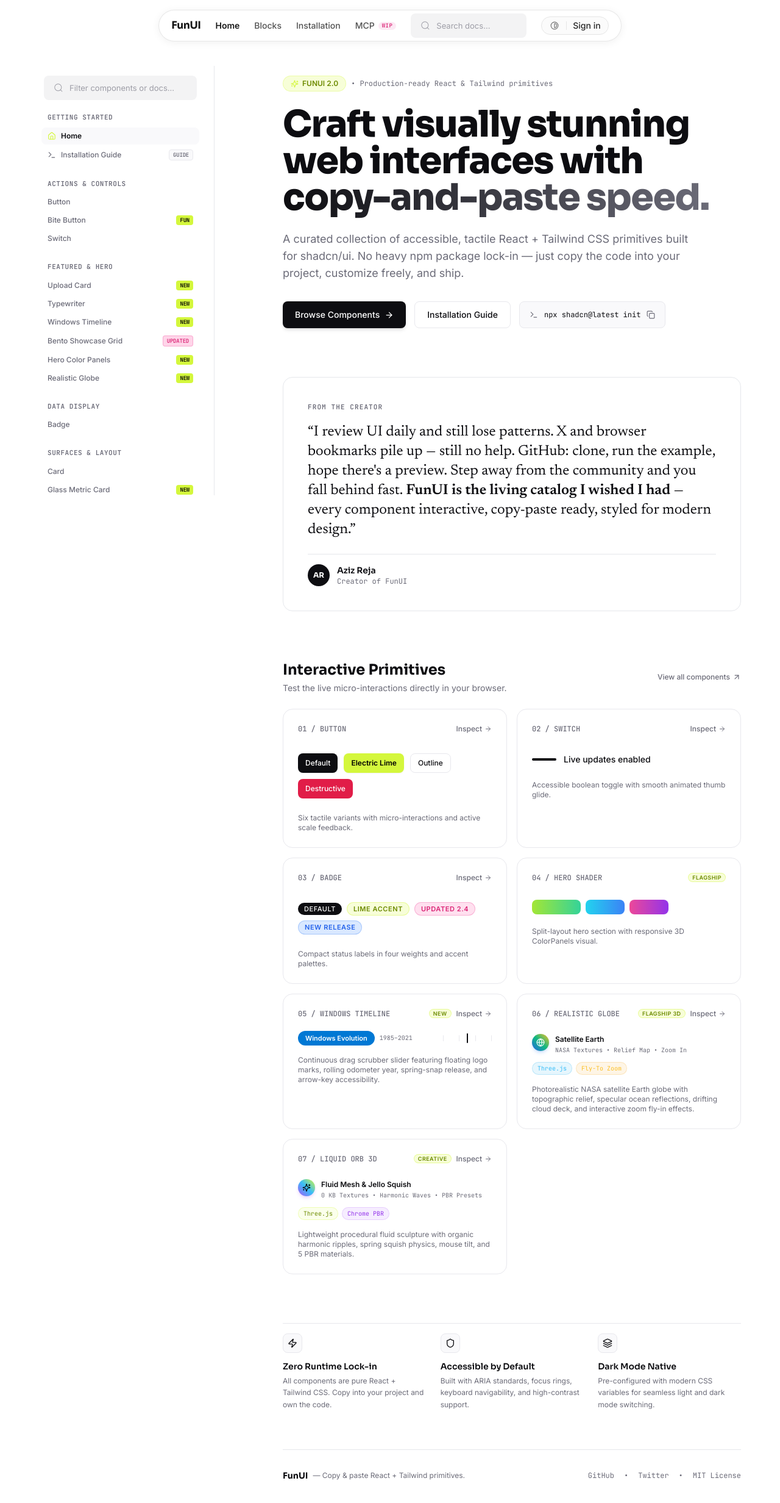
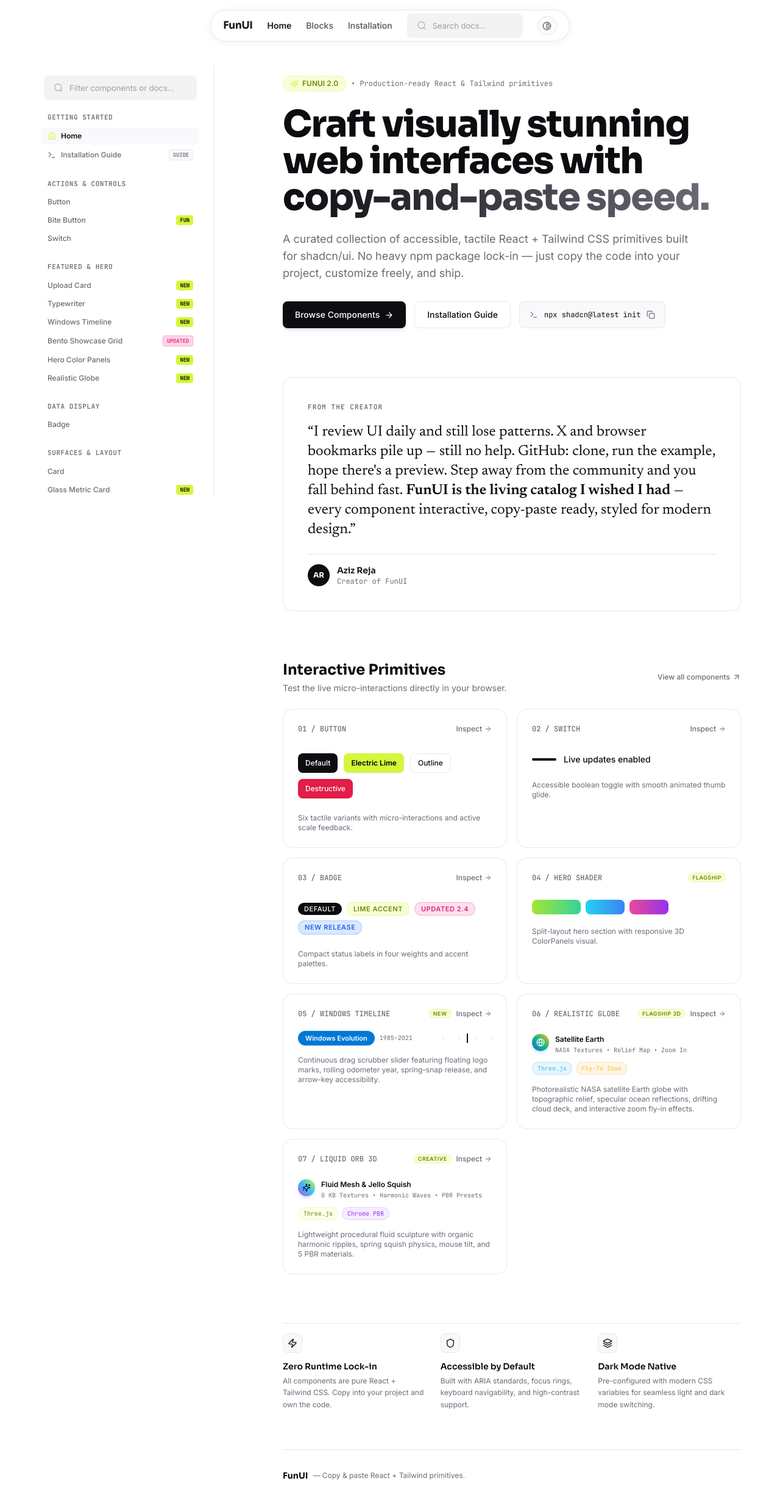
Before and after one commit to AzizReja10/funui, a React (Vite) app: page / in a window 1280 px wide. Shown: the top 2464 px of the page at 61% size. Built offline with nearby package versions, Linux system fonts and the light colour scheme.

Commit message:
mcp remove

```diff
--- a/src/App.jsx
+++ b/src/App.jsx
@@ -189,31 +189,10 @@
           )}
 
           {/* Clean Page Footer */}
-          <footer className="mt-16 pt-8 border-t border-border/60 text-xs text-muted flex flex-col sm:flex-row items-center justify-between gap-4">
+          <footer className="mt-16 pt-8 border-t border-border/60 text-xs text-muted flex items-center justify-between gap-4">
             <div className="flex items-center gap-2">
               <span className="font-heading font-bold text-fg text-sm">FunUI</span>
               <span>— Copy & paste React + Tailwind primitives.</span>
-            </div>
-            <div className="flex items-center gap-4 text-xs font-mono">
-              <a
-                href="https://github.com/AzizReja10/funui"
-                target="_blank"
-                rel="noreferrer"
-                className="hover:text-fg transition-colors"
-              >
-                GitHub
-              </a>
-              <span className="text-muted/40">•</span>
-              <a
-                href="https://twitter.com"
-                target="_blank"
-                rel="noreferrer"
-                className="hover:text-fg transition-colors"
-              >
-                Twitter
-              </a>
-              <span className="text-muted/40">•</span>
-              <span className="text-muted/60">MIT License</span>
             </div>
           </footer>
         </main>
--- a/src/components/layout/Navbar.jsx
+++ b/src/components/layout/Navbar.jsx
@@ -19,7 +19,6 @@
       },
     },
     { id: "install", label: "Installation", href: "/installation", action: () => onNavigate?.("installation") },
-    { id: "mcp", label: "MCP", badge: "WIP", action: () => alert("MCP skills and agent primitives coming soon!") },
   ];
 
   return (
@@ -78,29 +77,17 @@
           </div>
         )}
 
-        {/* Right: Enclosed Mini Capsule Pill [Contrast | Sign in] */}
+        {/* Right: Theme Toggle & Mobile Menu */}
         <div className="flex items-center gap-2 shrink-0">
-          <div className="rounded-full border border-neutral-200 dark:border-neutral-700/80 bg-neutral-50/80 dark:bg-neutral-800/50 hover:bg-neutral-100 dark:hover:bg-neutral-800 px-3 py-1 flex items-center gap-2.5 transition-colors cursor-pointer select-none">
           <button
             type="button"
             onClick={onToggleTheme}
-              className="text-neutral-500 hover:text-neutral-900 dark:text-neutral-400 dark:hover:text-white transition-colors cursor-pointer flex items-center justify-center p-0.5"
+            className="h-8 w-8 rounded-full border border-neutral-200 dark:border-neutral-800 bg-neutral-50/80 dark:bg-neutral-800/50 hover:bg-neutral-100 dark:hover:bg-neutral-800 text-neutral-600 dark:text-neutral-300 hover:text-neutral-900 dark:hover:text-white transition-colors cursor-pointer flex items-center justify-center"
             aria-label="Toggle theme"
             title={isDark ? "Switch to light mode" : "Switch to dark mode"}
           >
-              <Contrast size={14} className="transition-transform duration-300 hover:rotate-180" />
+            <Contrast size={15} className="transition-transform duration-300 hover:rotate-180" />
           </button>
-
-            <span className="w-[1px] h-3.5 bg-neutral-200 dark:bg-neutral-700 shrink-0" />
-
-            <button
-              type="button"
-              onClick={() => alert("Welcome to FunUI! Sign in flow.")}
-              className="text-sm font-medium text-neutral-800 dark:text-neutral-200 hover:opacity-80 transition-opacity cursor-pointer whitespace-nowrap"
-            >
-              Sign in
-            </button>
-          </div>
 
           {/* Mobile menu icon (visible on narrow screens) */}
           {onOpenMobileMenu && (
```
Lines whose indentation alone changed are shown as unchanged.
